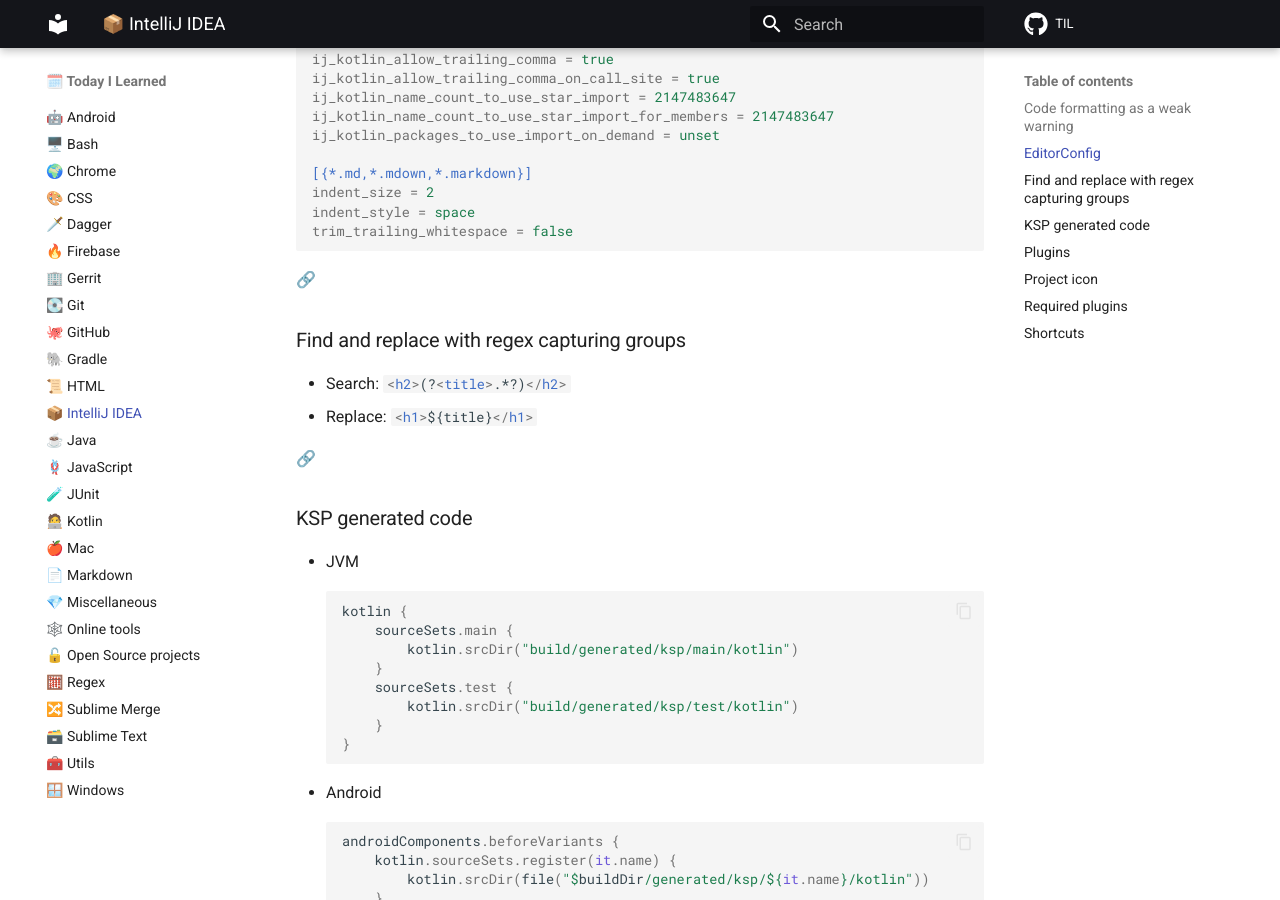
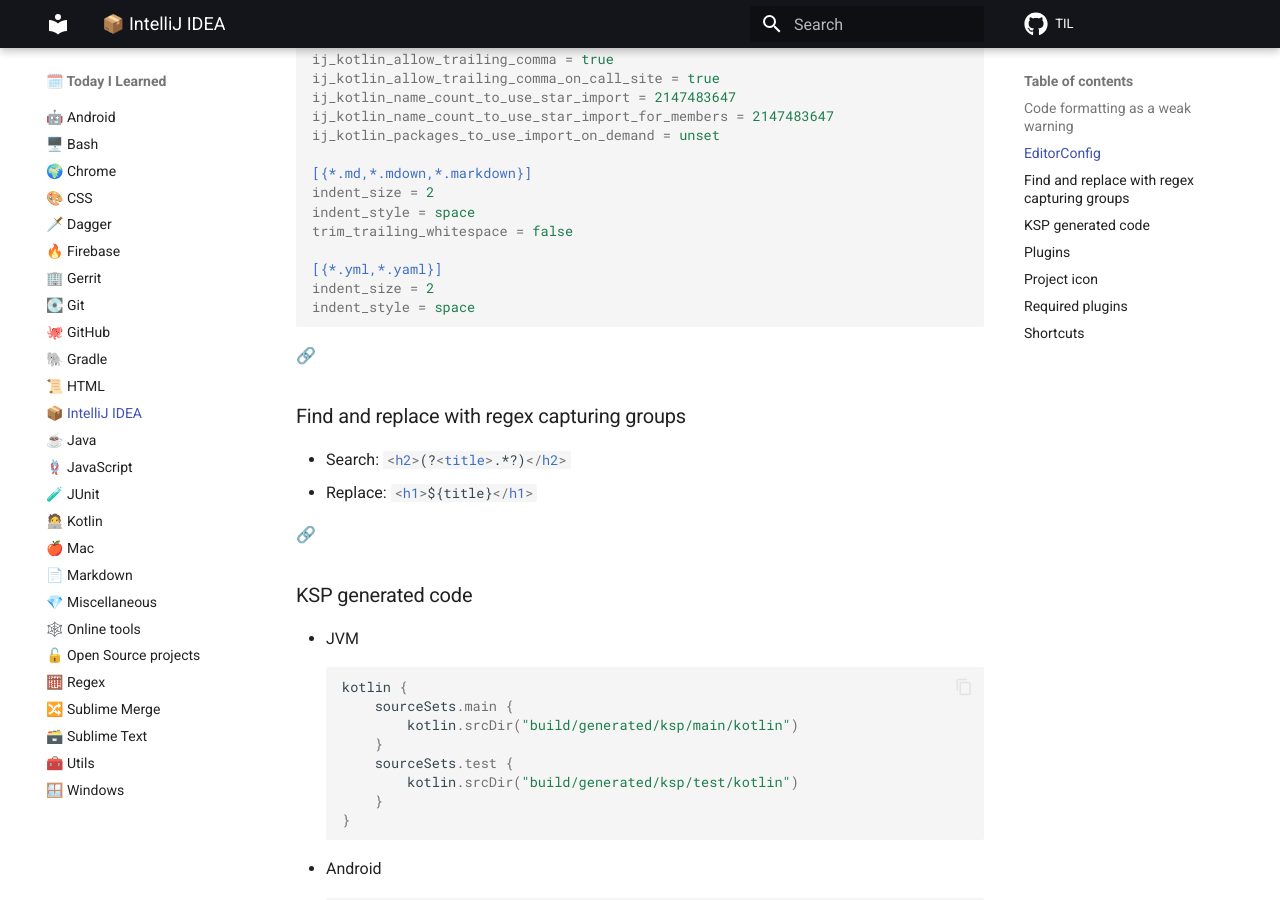
Before and after one commit to SimonMarquis/TIL, an MkDocs documentation site: the page built from docs/intellij-idea.md, in a window 1280 px wide and 900 px high, scrolled down 585 px. Built offline with MkDocs 1.6.1 and Material for MkDocs 9.7.7, drawn with Linux system fonts in a browser that asks for light colours; comment, search, counter and statistics services are not loaded.

Commit message:
[IntelliJ] Add `.editorconfig` yaml support

````diff
--- a/docs/intellij-idea.md
+++ b/docs/intellij-idea.md
@@ -33,6 +33,10 @@
 indent_size = 2
 indent_style = space
 trim_trailing_whitespace = false
+
+[{*.yml,*.yaml}]
+indent_size = 2
+indent_style = space
 ```
 
 [🔗](https://www.jetbrains.com/help/idea/editorconfig.html)
````
